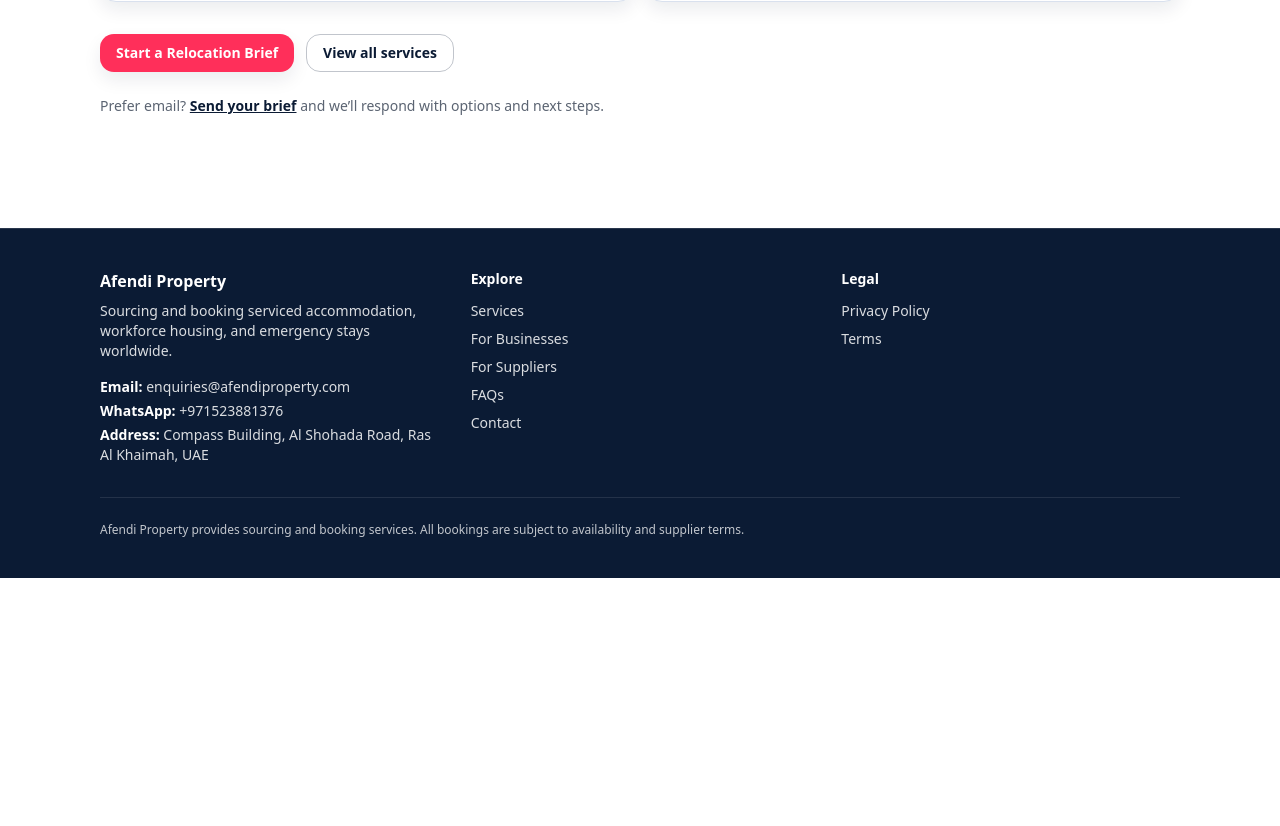
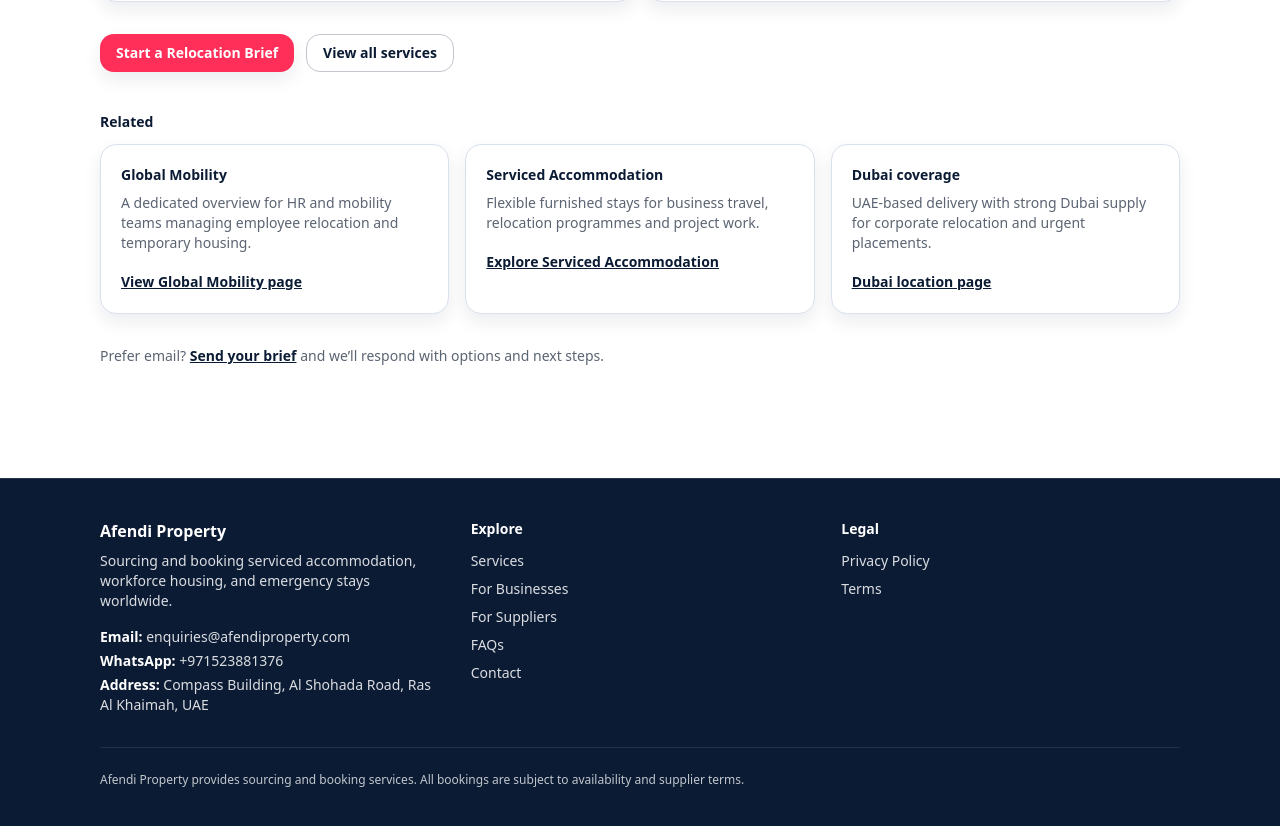
Before and after one commit to AfendiProperty/afendi-property, a Next.js app: page /corporate-relocation in a window 1280 px wide. Shown: the part 1493-2319 px from the top of the page. Before the commit the page ends 2071 px from the top, so only its background shows below. Built offline with nearby package versions, Linux system fonts and the light colour scheme; no server answers.

Commit message:
Improve corporate relocation FAQ schema + internal links

```diff
--- a/app/corporate-relocation/page.tsx
+++ b/app/corporate-relocation/page.tsx
@@ -1,5 +1,6 @@
 import type { Metadata } from "next";
 import Link from "next/link";
+import Script from "next/script";
 import { Container } from "@/components/Container";
 import { Card } from "@/components/Card";
 import { Button } from "@/components/Button";
@@ -53,9 +54,7 @@ export const metadata: Metadata = {
   title: "Corporate Relocation & Employee Accommodation Solutions",
   description:
     "UAE-based global accommodation partner providing corporate relocation support and serviced accommodation sourcing for relocating employees, project teams and urgent placements worldwide.",
-  alternates: {
-    canonical: `${SITE_URL}/corporate-relocation`,
-  },
+  alternates: { canonical: `${SITE_URL}/corporate-relocation` },
   openGraph: {
     title: "Corporate Relocation & Employee Accommodation Solutions",
     description:
@@ -82,14 +81,15 @@ export const metadata: Metadata = {
 export default function CorporateRelocationPage() {
   return (
     <section className="py-12">
+      {/* FAQ Schema (best placed in head via Next Script) */}
+      <Script
+        id="corporate-relocation-faq-schema"
+        type="application/ld+json"
+        strategy="afterInteractive"
+        dangerouslySetInnerHTML={{ __html: faqSchema(faqs) }}
+      />
+
       <Container>
-        {/* FAQ Schema */}
-        <script
-          type="application/ld+json"
-          // eslint-disable-next-line react/no-danger
-          dangerouslySetInnerHTML={{ __html: faqSchema(faqs) }}
-        />
-
         <div className="text-sm font-semibold text-text-muted">Solutions</div>
 
         <h1 className="mt-2 text-3xl font-extrabold tracking-tight text-brand-navy md:text-5xl">
@@ -199,7 +199,49 @@ export default function CorporateRelocationPage() {
             </Button>
           </div>
 
-          <div className="mt-6 text-sm text-text-muted">
+          {/* Related internal links (topic cluster) */}
+          <div className="mt-10">
+            <div className="text-sm font-extrabold text-brand-navy">Related</div>
+            <div className="mt-3 grid gap-4 md:grid-cols-3">
+              <Card>
+                <div className="text-sm font-extrabold text-brand-navy">Global Mobility</div>
+                <p className="mt-2 text-sm text-text-muted">
+                  A dedicated overview for HR and mobility teams managing employee relocation and temporary housing.
+                </p>
+                <div className="mt-4">
+                  <Link className="text-sm font-semibold text-brand-navy underline" href="/global-mobility-accommodation">
+                    View Global Mobility page
+                  </Link>
+                </div>
+              </Card>
+
+              <Card>
+                <div className="text-sm font-extrabold text-brand-navy">Serviced Accommodation</div>
+                <p className="mt-2 text-sm text-text-muted">
+                  Flexible furnished stays for business travel, relocation programmes and project work.
+                </p>
+                <div className="mt-4">
+                  <Link className="text-sm font-semibold text-brand-navy underline" href="/services/serviced-accommodation">
+                    Explore Serviced Accommodation
+                  </Link>
+                </div>
+              </Card>
+
+              <Card>
+                <div className="text-sm font-extrabold text-brand-navy">Dubai coverage</div>
+                <p className="mt-2 text-sm text-text-muted">
+                  UAE-based delivery with strong Dubai supply for corporate relocation and urgent placements.
+                </p>
+                <div className="mt-4">
+                  <Link className="text-sm font-semibold text-brand-navy underline" href="/locations/dubai">
+                    Dubai location page
+                  </Link>
+                </div>
+              </Card>
+            </div>
+          </div>
+
+          <div className="mt-8 text-sm text-text-muted">
             Prefer email?{" "}
             <Link href="/contact" className="font-semibold text-brand-navy underline">
               Send your brief
```
